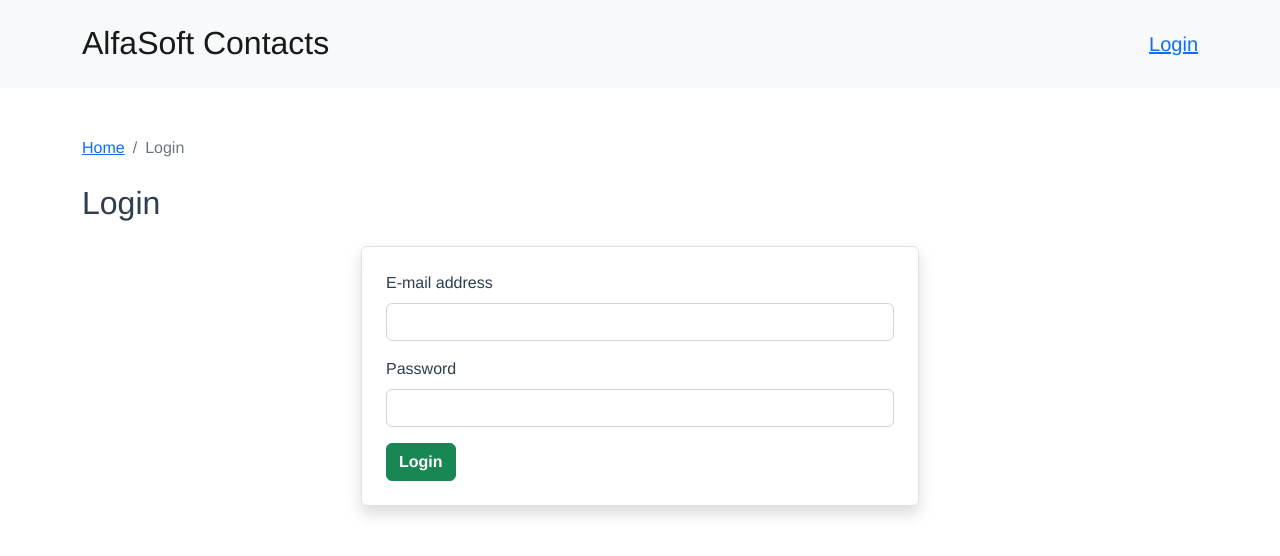
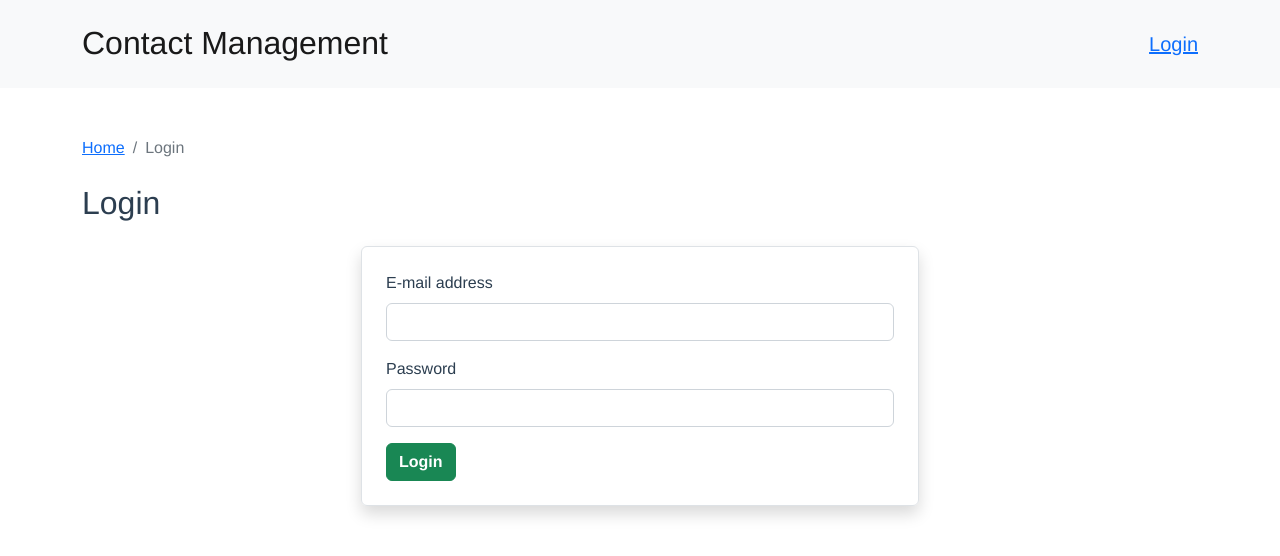
Before and after one commit to mcamatta/Gerenciador-de-contatos-vue, a Vue app: page /login in a window 1280 px wide. Shown: the top 556 px of the page. Built offline with nearby package versions, Linux system fonts and the light colour scheme.

Commit message:
feat: update application titile

```diff
--- a/src/App.vue
+++ b/src/App.vue
@@ -3,7 +3,7 @@
     <nav class="navbar bg-light mb-5 py-3">
       <div class="container">
         <h1>
-          <RouterLink to="/" class="navbar-brand fs-2">AlfaSoft Contacts</RouterLink><br>
+          <RouterLink to="/" class="navbar-brand fs-2">Contact Management</RouterLink><br>
         </h1>
         <RouterLink v-if="!auth.isAuthenticate" to="/login" class="fs-5">Login</RouterLink>
         <a href="#" v-else class="fs-5" @click="auth.logout">Logout</a>
```
